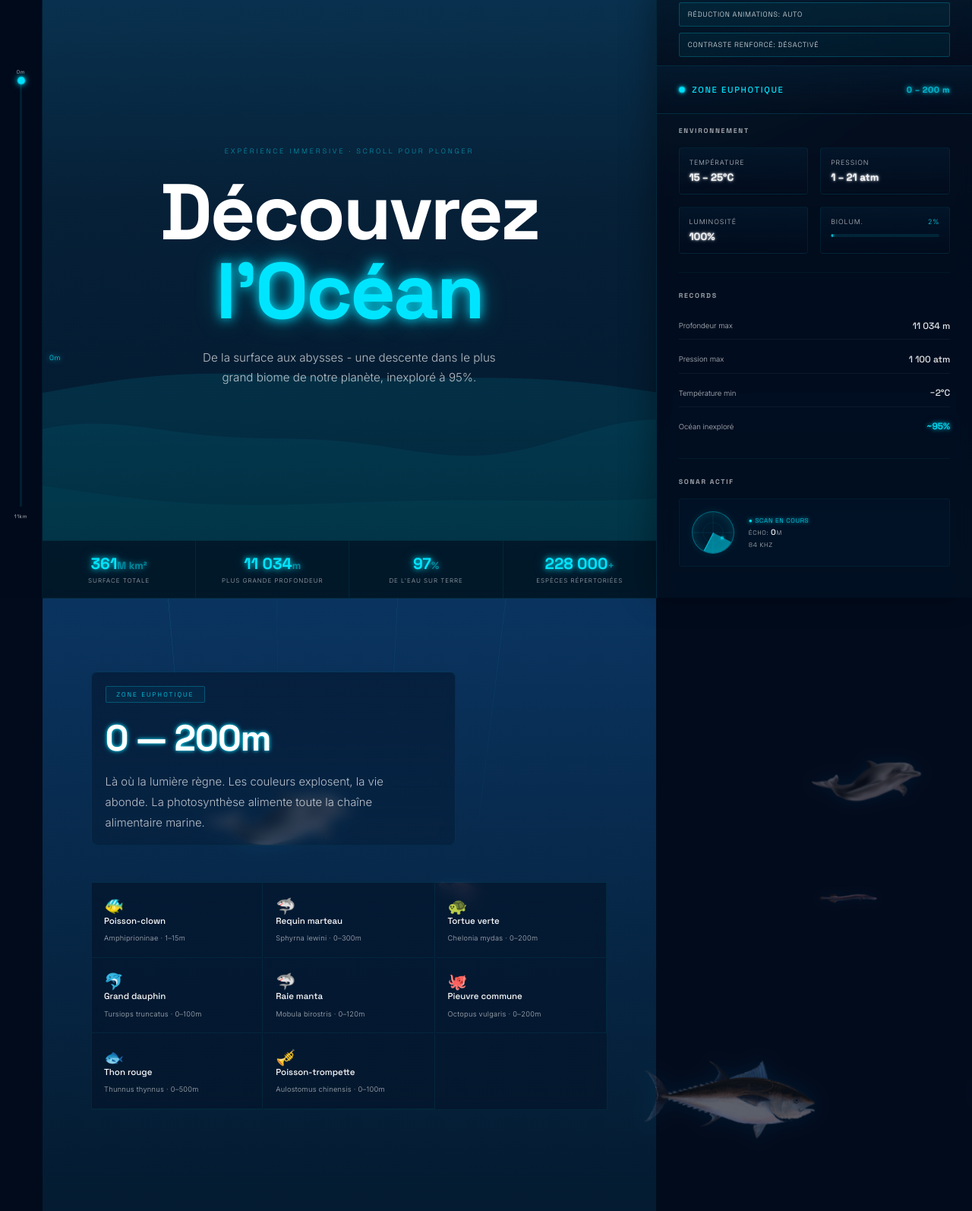
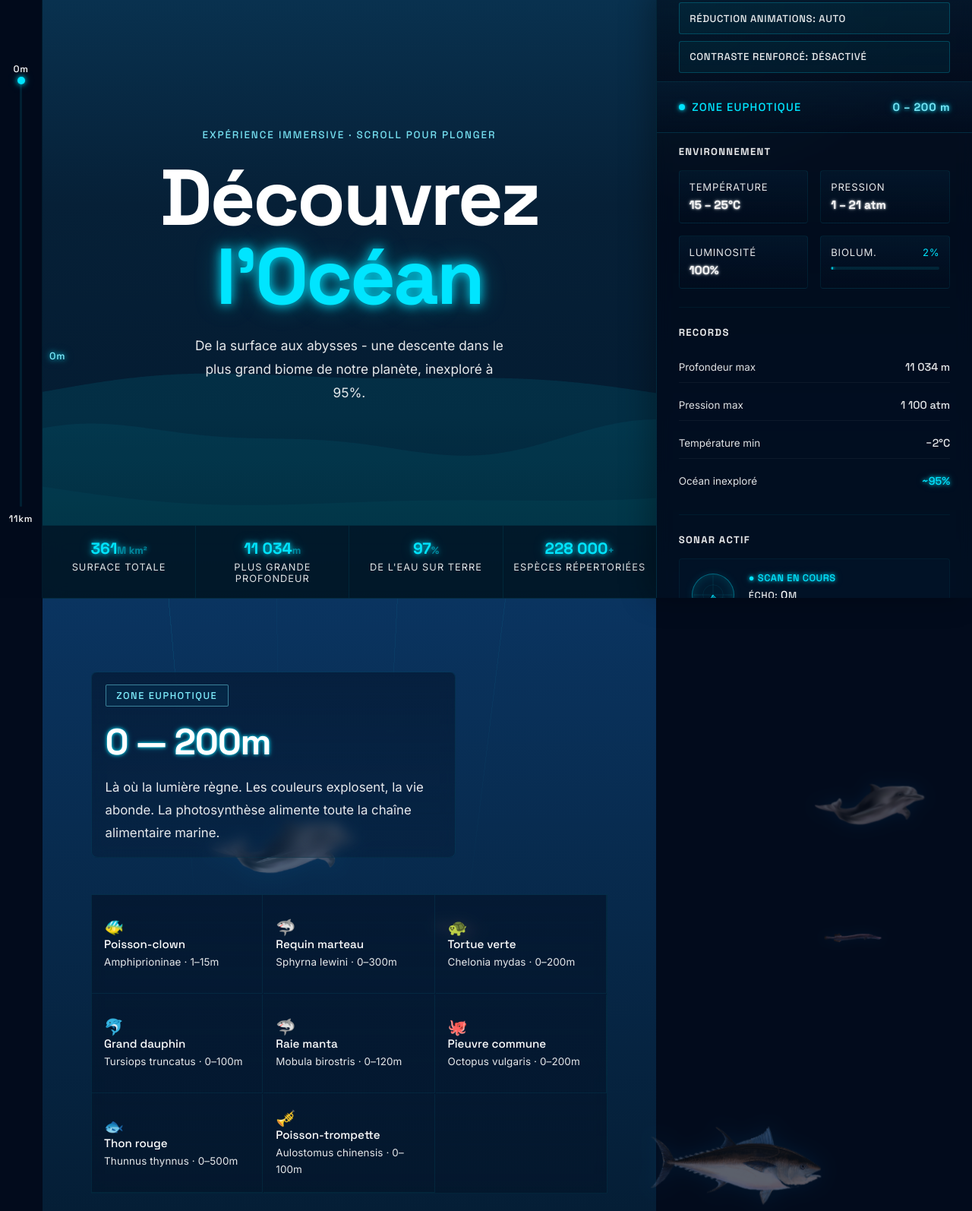
Before and after one commit to AlexandreLegrandDev/Ocean, a website built with Vite: page index.html in a window 1280 px wide. Shown: the part 13-1607 px from the top of the page at 76% size. Built offline with nearby package versions, Linux system fonts and the light colour scheme.

Commit message:
amélioration de taille de texte

```diff
--- a/css/style.css
+++ b/css/style.css
@@ -14,7 +14,7 @@ body {
   background: #020B1C;
   color: #FFFFFF;
   font-family: "Inter", sans-serif;
-  font-weight: 300;
+  font-weight: 400;
   overflow-x: hidden;
 }
 body::-webkit-scrollbar {
@@ -59,7 +59,7 @@ button {
   transform: translateY(-140%);
   transition: transform 0.2s ease;
   font-family: "Space Grotesk", sans-serif;
-  font-size: 0.65rem;
+  font-size: 0.78rem;
   letter-spacing: 0.08em;
   text-transform: uppercase;
 }
@@ -93,9 +93,9 @@ button:focus-visible {
 }
 .depth-bar__top, .depth-bar__bot {
   font-family: "Space Grotesk", sans-serif;
-  font-size: 0.42rem;
-  letter-spacing: 0.1em;
-  color: rgba(255, 255, 255, 0.92);
+  font-size: 0.78rem;
+  letter-spacing: 0.06em;
+  color: #FFFFFF;
 }
 .depth-bar__track {
   flex: 1;
@@ -140,8 +140,8 @@ button:focus-visible {
   left: calc(100% + 10px);
   bottom: calc(50% - 90px);
   font-family: "Space Grotesk", sans-serif;
-  font-size: 0.58rem;
-  color: #00E5FF;
+  font-size: 0.82rem;
+  color: #7FEFFF;
   text-shadow: 0 0 7px #00E5FF, 0 0 15px rgba(0, 229, 255, 0.35);
   white-space: nowrap;
   pointer-events: none;
@@ -220,10 +220,10 @@ button:focus-visible {
 }
 .hero__eyebrow {
   font-family: "Space Grotesk", sans-serif;
-  font-size: 0.58rem;
-  letter-spacing: 0.3em;
+  font-size: 0.84rem;
+  letter-spacing: 0.14em;
   text-transform: uppercase;
-  color: rgba(0, 229, 255, 0.6);
+  color: rgba(127, 239, 255, 0.92);
 }
 .hero__title {
   font-family: "Space Grotesk", sans-serif;
@@ -238,10 +238,10 @@ button:focus-visible {
   display: block;
 }
 .hero__desc {
-  font-size: clamp(0.8rem, 1.4vw, 0.95rem);
-  color: rgba(255, 255, 255, 0.72);
+  font-size: clamp(0.95rem, 1.55vw, 1.08rem);
+  color: rgba(255, 255, 255, 0.9);
   max-width: 420px;
-  line-height: 1.75;
+  line-height: 1.8;
 }
 .hero__cta {
   display: inline-flex;
@@ -249,12 +249,12 @@ button:focus-visible {
   gap: 0.5rem;
   padding: 0.75rem 1.8rem;
   font-family: "Space Grotesk", sans-serif;
-  font-size: 0.62rem;
-  letter-spacing: 0.2em;
+  font-size: 0.82rem;
+  letter-spacing: 0.12em;
   text-transform: uppercase;
-  border: 1px solid rgba(0, 229, 255, 0.4);
+  border: 1px solid rgba(0, 229, 255, 0.62);
   border-radius: 2px;
-  color: rgba(0, 229, 255, 0.8);
+  color: rgba(200, 249, 255, 0.98);
   transition: all 0.3s ease;
   margin-top: 0.5rem;
 }
@@ -326,10 +326,10 @@ button:focus-visible {
 .hstat span {
   display: block;
   margin-top: 0.25rem;
-  font-size: 0.5rem;
-  letter-spacing: 0.12em;
+  font-size: 0.8rem;
+  letter-spacing: 0.08em;
   text-transform: uppercase;
-  color: rgba(255, 255, 255, 0.62);
+  color: rgba(255, 255, 255, 0.88);
 }
 
 .zone {
@@ -419,19 +419,19 @@ button:focus-visible {
 .zone__badge {
   display: inline-block;
   font-family: "Space Grotesk", sans-serif;
-  font-size: 0.52rem;
-  letter-spacing: 0.25em;
+  font-size: 0.8rem;
+  letter-spacing: 0.12em;
   text-transform: uppercase;
-  color: #00E5FF;
-  border: 1px solid rgba(0, 229, 255, 0.25);
+  color: #7FEFFF;
+  border: 1px solid rgba(127, 239, 255, 0.45);
   padding: 0.3rem 0.85rem;
   border-radius: 2px;
   margin-bottom: 1rem;
   background: rgba(0, 229, 255, 0.04);
 }
 .zone__badge--abyss {
-  color: rgba(0, 229, 255, 0.5);
-  border-color: rgba(0, 229, 255, 0.15);
+  color: rgba(127, 239, 255, 0.88);
+  border-color: rgba(127, 239, 255, 0.35);
 }
 .zone__title {
   font-family: "Space Grotesk", sans-serif;
@@ -442,8 +442,8 @@ button:focus-visible {
   text-shadow: 0 0 4.2px #00E5FF, 0 0 9px rgba(0, 229, 255, 0.35);
 }
 .zone__intro {
-  font-size: clamp(0.8rem, 1.3vw, 0.93rem);
-  color: rgba(255, 255, 255, 0.72);
+  font-size: clamp(0.95rem, 1.45vw, 1.05rem);
+  color: rgba(255, 255, 255, 0.9);
   line-height: 1.8;
   max-width: 420px;
 }
@@ -467,7 +467,7 @@ button:focus-visible {
 .species-grid {
   clear: both;
   display: grid;
-  grid-template-columns: repeat(auto-fill, minmax(180px, 1fr));
+  grid-template-columns: repeat(auto-fill, minmax(200px, 1fr));
   gap: 1px;
   margin-top: 2.5rem;
   border: 1px solid rgba(0, 229, 255, 0.08);
@@ -489,7 +489,8 @@ button:focus-visible {
   display: block;
   width: 100%;
   text-align: left;
-  padding: 1.1rem 1rem;
+  padding: 1.2rem 1rem;
+  min-height: 130px;
   border-right: 1px solid rgba(0, 229, 255, 0.07);
   border-bottom: 1px solid rgba(0, 229, 255, 0.07);
   transition: background 0.25s ease;
@@ -510,21 +511,22 @@ button:focus-visible {
 .sp-card b {
   display: block;
   font-family: "Space Grotesk", sans-serif;
-  font-size: 0.72rem;
+  font-size: 0.95rem;
   color: #FFFFFF;
   margin-bottom: 0.2rem;
   font-weight: 500;
 }
 .sp-card small {
-  font-size: 0.58rem;
-  color: rgba(255, 255, 255, 0.68);
-  letter-spacing: 0.03em;
+  font-size: 0.84rem;
+  color: rgba(255, 255, 255, 0.9);
+  letter-spacing: 0.01em;
+  line-height: 1.45;
 }
 .sp-card--abyss {
   background: rgba(2, 11, 28, 0.5);
 }
 .sp-card--abyss b {
-  color: rgba(255, 255, 255, 0.7);
+  color: rgba(255, 255, 255, 0.94);
 }
 
 .abyss-finale {
@@ -558,18 +560,18 @@ button:focus-visible {
   color: #00E5FF;
 }
 .abyss-finale__sub {
-  font-size: clamp(0.78rem, 1.3vw, 0.9rem);
-  color: rgba(255, 255, 255, 0.3);
-  line-height: 1.85;
+  font-size: clamp(0.96rem, 1.45vw, 1.08rem);
+  color: rgba(255, 255, 255, 0.86);
+  line-height: 1.75;
   max-width: 380px;
 }
 .abyss-finale__back {
   font-family: "Space Grotesk", sans-serif;
-  font-size: 0.6rem;
-  letter-spacing: 0.2em;
+  font-size: 0.82rem;
+  letter-spacing: 0.1em;
   text-transform: uppercase;
-  color: rgba(0, 229, 255, 0.45);
-  border: 1px solid rgba(0, 229, 255, 0.18);
+  color: rgba(170, 244, 255, 0.95);
+  border: 1px solid rgba(127, 239, 255, 0.5);
   padding: 0.65rem 1.5rem;
   border-radius: 2px;
   transition: all 0.3s;
@@ -656,10 +658,10 @@ button:focus-visible {
   color: rgba(255, 255, 255, 0.92);
   border-radius: 3px;
   text-align: left;
-  padding: 0.55rem 0.7rem;
+  padding: 0.72rem 0.85rem;
   font-family: "Space Grotesk", sans-serif;
-  font-size: 0.58rem;
-  letter-spacing: 0.08em;
+  font-size: 0.82rem;
+  letter-spacing: 0.05em;
   text-transform: uppercase;
   cursor: pointer;
   transition: border-color 0.2s ease, background 0.2s ease, color 0.2s ease;
@@ -702,17 +704,17 @@ button:focus-visible {
 }
 .hud-header__name {
   font-family: "Space Grotesk", sans-serif;
-  font-size: 0.7rem;
-  letter-spacing: 0.15em;
+  font-size: 0.92rem;
+  letter-spacing: 0.08em;
   color: #00E5FF;
   text-transform: uppercase;
   font-weight: 500;
 }
 .hud-header__depth {
   font-family: "Space Grotesk", sans-serif;
-  font-size: 0.7rem;
+  font-size: 0.92rem;
   font-weight: 700;
-  color: rgba(0, 229, 255, 0.7);
+  color: rgba(127, 239, 255, 0.92);
   text-shadow: 0 0 5.6px #00E5FF, 0 0 12px rgba(0, 229, 255, 0.35);
   letter-spacing: 0.05em;
 }
@@ -749,10 +751,10 @@ button:focus-visible {
 
 .hud-title {
   font-family: "Space Grotesk", sans-serif;
-  font-size: 0.55rem;
-  letter-spacing: 0.2em;
+  font-size: 0.82rem;
+  letter-spacing: 0.1em;
   text-transform: uppercase;
-  color: rgba(255, 255, 255, 0.62);
+  color: rgba(255, 255, 255, 0.9);
   margin-bottom: 1rem;
 }
 
@@ -772,10 +774,10 @@ button:focus-visible {
   gap: 0.4rem;
 }
 .hud-stat__label {
-  font-size: 0.55rem;
-  letter-spacing: 0.1em;
+  font-size: 0.82rem;
+  letter-spacing: 0.06em;
   text-transform: uppercase;
-  color: rgba(255, 255, 255, 0.72);
+  color: rgba(255, 255, 255, 0.9);
   display: flex;
   justify-content: space-between;
 }
@@ -785,7 +787,7 @@ button:focus-visible {
 }
 .hud-stat__val {
   font-family: "Space Grotesk", sans-serif;
-  font-size: 0.85rem;
+  font-size: 0.98rem;
   font-weight: 700;
   color: rgba(255, 255, 255, 0.9);
   text-shadow: 0 0 2.8px #FFFFFF, 0 0 6px rgba(255, 255, 255, 0.35);
@@ -816,19 +818,19 @@ button:focus-visible {
   display: flex;
   justify-content: space-between;
   align-items: center;
-  padding: 0.6rem 0;
+  padding: 0.72rem 0;
   border-bottom: 1px solid rgba(255, 255, 255, 0.05);
 }
 .hud-records li:last-child {
   border-bottom: none;
 }
 .hud-records li span {
-  font-size: 0.6rem;
-  color: rgba(255, 255, 255, 0.72);
+  font-size: 0.84rem;
+  color: rgba(255, 255, 255, 0.88);
 }
 .hud-records li b {
   font-family: "Space Grotesk", sans-serif;
-  font-size: 0.75rem;
+  font-size: 0.9rem;
   font-weight: 500;
   color: rgba(255, 255, 255, 0.9);
 }
@@ -956,9 +958,9 @@ button:focus-visible {
 }
 .sonar-info span {
   font-family: "Space Grotesk", sans-serif;
-  font-size: 0.52rem;
-  letter-spacing: 0.08em;
-  color: rgba(255, 255, 255, 0.72);
+  font-size: 0.8rem;
+  letter-spacing: 0.04em;
+  color: rgba(255, 255, 255, 0.9);
   text-transform: uppercase;
 }
 .sonar-info .sonar-status {
@@ -968,7 +970,7 @@ button:focus-visible {
 }
 .sonar-info .sonar-depth b {
   color: #FFFFFF;
-  font-size: 0.65rem;
+  font-size: 0.9rem;
   font-weight: 500;
 }
 
@@ -1038,8 +1040,8 @@ button:focus-visible {
   right: -1rem;
   background: none;
   border: 1px solid rgba(0, 229, 255, 0.25);
-  color: rgba(255, 255, 255, 0.6);
-  font-size: 0.75rem;
+  color: rgba(255, 255, 255, 0.92);
+  font-size: 0.88rem;
   width: 36px;
   height: 36px;
   border-radius: 2px;
@@ -1062,8 +1064,8 @@ button:focus-visible {
 }
 .sp-overlay__latin {
   font-family: "Space Grotesk", sans-serif;
-  font-size: 0.58rem;
-  letter-spacing: 0.25em;
+  font-size: 0.82rem;
+  letter-spacing: 0.1em;
   text-transform: uppercase;
   color: #00E5FF;
   text-shadow: 0 0 7px #00E5FF, 0 0 15px rgba(0, 229, 255, 0.35);
@@ -1080,19 +1082,19 @@ button:focus-visible {
   margin-bottom: 1rem;
 }
 .sp-overlay__meta {
-  font-size: 0.75rem;
-  color: rgba(255, 255, 255, 0.5);
+  font-size: 1rem;
+  color: rgba(255, 255, 255, 0.9);
   margin-bottom: 1.5rem;
-  line-height: 1.7;
+  line-height: 1.75;
 }
 .sp-overlay__wiki {
   display: inline-block;
   font-family: "Space Grotesk", sans-serif;
-  font-size: 0.58rem;
-  letter-spacing: 0.18em;
+  font-size: 0.82rem;
+  letter-spacing: 0.08em;
   text-transform: uppercase;
-  color: rgba(0, 229, 255, 0.6);
-  border: 1px solid rgba(0, 229, 255, 0.2);
+  color: rgba(170, 244, 255, 0.98);
+  border: 1px solid rgba(127, 239, 255, 0.55);
   padding: 0.55rem 1.2rem;
   border-radius: 2px;
   transition: all 0.3s ease;
@@ -1113,9 +1115,9 @@ button:focus-visible {
   top: 1.2rem;
   right: 1.2rem;
   font-family: "Space Grotesk", sans-serif;
-  font-size: 0.48rem;
-  letter-spacing: 0.15em;
-  color: rgba(255, 255, 255, 0.2);
+  font-size: 0.78rem;
+  letter-spacing: 0.08em;
+  color: rgba(255, 255, 255, 0.74);
   text-transform: uppercase;
 }
 @media (max-width: 640px) {
```
